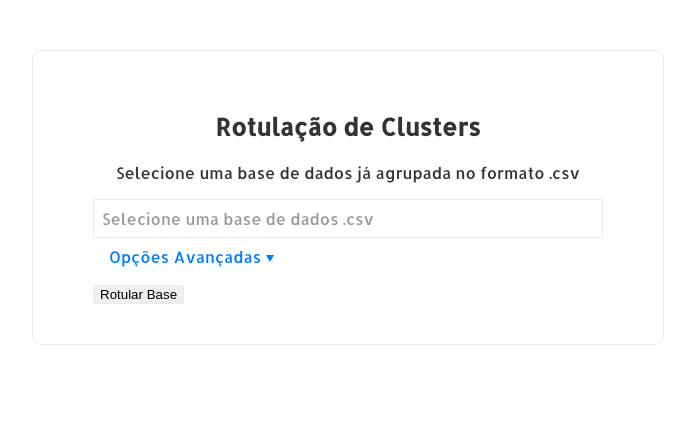
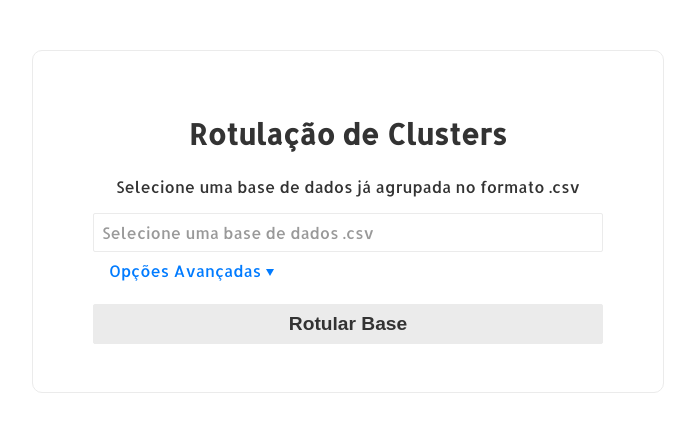
Before and after one commit to KaioDelmondes/lina-ic, a Flask app: page / in a window 1280 px wide. Shown: the top 432 px of the page, without its empty margins (292-987 px from the left). Run offline with Flask 2, Linux system fonts and the light colour scheme; style sheets or scripts are compiled from the project's sources.

Commit message:
Estilo no botão submit.

```diff
--- a/static/css/style.less
+++ b/static/css/style.less
@@ -3,17 +3,20 @@
 @middle-color: #999;
 @light-color: #EBEBEB;
 @fonts: '../fonts';
+@fsize-sm: 1em;
+@fsize-m: 1.2em;
+@fsize-lg: 1.8em;
 
 @font-face {
   font-family: Allerta;
   src: url('@{fonts}/Allerta/Allerta-Regular.ttf');
 }
 
-.centro {
+.centro() {
   text-align: center;
 }
 
-.borda {
+.borda() {
   border: 1px solid @light-color;
   border-radius: 2px;
 }
@@ -38,12 +41,17 @@
   margin: 8px auto;
 }
 
+.transicao() {
+  transition: 0.5s;
+}
+
 .withFile {
   color: @dark-color;
 }
 
 body {
   font-family: Allerta;
+  font-size: @fsize-sm;
   color: @dark-color;
 }
 
@@ -52,7 +60,12 @@ section {
   .big-box;
 }
 
-h1, p {
+h1 {
+  .centro;
+  font-size: @fsize-lg;
+}
+
+p {
   .centro;
 }
 
@@ -86,3 +99,15 @@ svg {
 #ocultos {
   display: none;
 }
+
+[type='submit'] {
+  .little-box;
+  background-color: @light-color;
+  color: @dark-color;
+  font-size: @fsize-m;
+  font-weight: bold;
+  &:hover {
+    background-color: @middle-color;
+    .transicao;
+  }
+}
```
